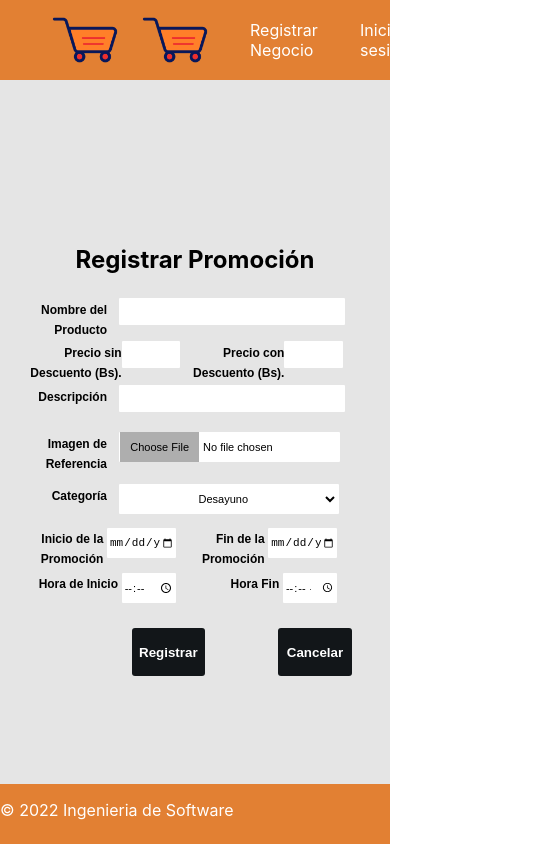
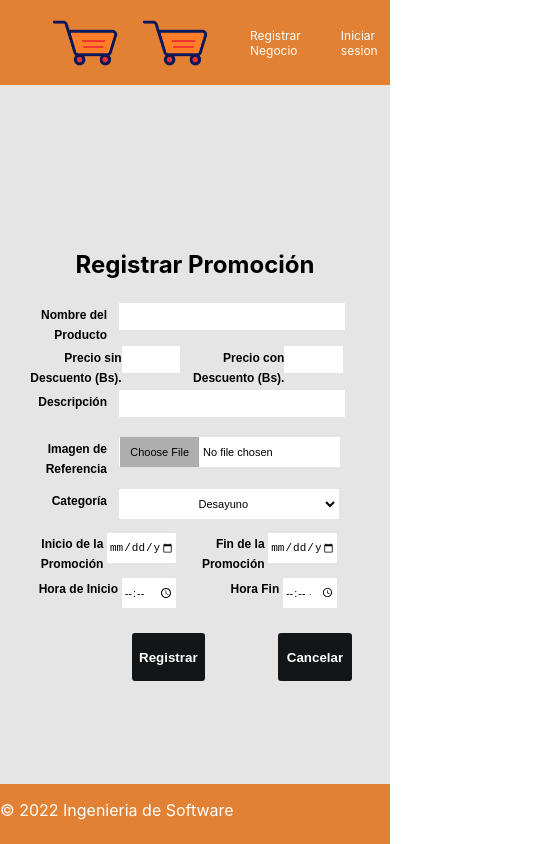
Before and after one commit to JhonyVS/proyecto_is_frontend, a React (Create React App) app: page /registrarPromocion in a window 390 px wide. Shown: the whole page, 552 px wide, since content can reach past the window. Built offline with nearby package versions, Linux system fonts and the light colour scheme.

Commit message:
arreglando lo que cambiaron sin permiso

```diff
--- a/src/styles/Navbar.css
+++ b/src/styles/Navbar.css
@@ -8,7 +8,7 @@
 
 .navbar {
     width: 100%;
-    height: 80px;
+    height: 85px;
     background-color: #E28033;
     display: flex;
     flex-direction: row;
@@ -27,7 +27,7 @@
   }
 
   .navbar .rightSide {
-    flex: 50%;
+    flex: 60%;
     height: 100%;
     display: flex;
     align-items: center;
@@ -79,10 +79,11 @@
 .logo{
   cursor: pointer;
 }
-
+/*el width*/
   @media only screen and (max-width: 900px) {
+    .navbar{min-width: 44.8vh;}
     .navbar .rightSide a {
-      width: 70px;
+      width: 100%;
     }
     .navbar .leftSide {
       padding-left: 50px;
@@ -90,8 +91,10 @@
   }
 
   @media only screen and (max-width: 600px) {
+    .navbar{min-width: 44.8vh;}
     .navbar .rightSide a {
       display: none;
+      font-size: 12px;
     }
 
     .navbar .rightSide {
@@ -105,11 +108,25 @@
   }
 
   @media only screen and (min-width: 600px) {
+
     .navbar .rightSide button {
       display: none;
     }
-
     .hiddenLinks {
       display: none;
     }
   }
+  @media only screen and (max-width: 280px) {
+    .navbar{width: 100%;}
+    .navbar .rightSide {
+      width: 5%;
+      margin-left: 0;
+      margin-right: -50px;
+    }
+    .navbar .rightSide a {
+      font-size: 10px;
+    }
+    .navbar .leftSide {
+      padding-left: 10px;
+    }
+  }
```
